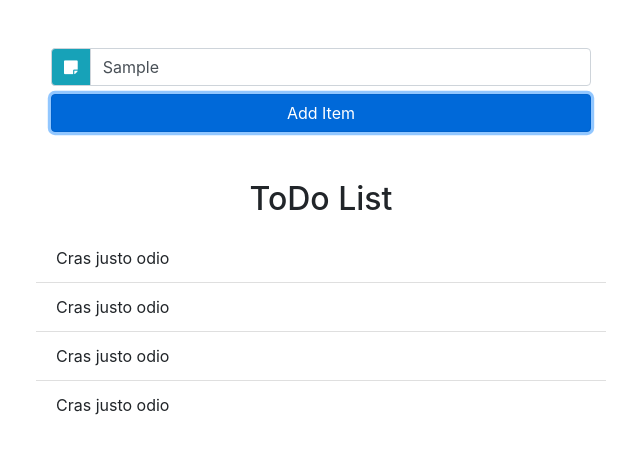
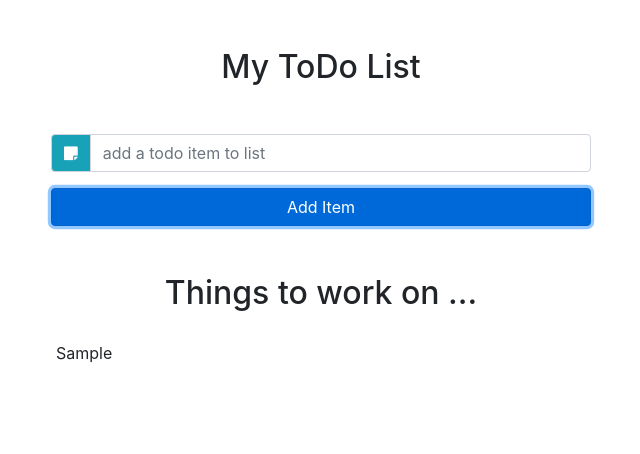
Before and after one commit to bvdizon/react-project-todo-list, a React (Create React App) app: page / in a window 1280 px wide. Both pictures are taken after typing "Sample" into the empty fields and a click on the button "Add Item". Shown: the top 454 px of the page, without its empty margins (319-959 px from the left). Built offline with nearby package versions, Linux system fonts and the light colour scheme.

Commit message:
create a new item functionality

```diff
--- a/src/App.js
+++ b/src/App.js
@@ -1,17 +1,34 @@
 import React, { Component } from 'react'
-// import { v4 as uuidv4 } from 'uuid';
+import { v4 as uuidv4 } from 'uuid';
 import 'bootstrap/dist/css/bootstrap.min.css'
 import TodoInput from './components/TodoInput';
 import TodoList from './components/TodoList';
 
 export default class App extends Component {
+  state = {
+    items: [],
+
+  }
+
+  addTodoItem = item => {
+    const newItem = {
+      title: item,
+      id: uuidv4(),
+    }
+
+    this.setState({
+      items: [...this.state.items, newItem]
+    });
+  }
+
   render() {
 
     return (
       <section className="container" style={{maxWidth: '600px', margin: '0 auto'}}>
-        <TodoInput />
-        <h2 className="mt-5 mb-3 text-center">ToDo List</h2>
-        <TodoList />
+        <h2 className="mt-5 mb-3 text-center">My ToDo List</h2>
+        <TodoInput addTodoItem={ this.addTodoItem }/>
+        <h2 className="mt-5 mb-3 text-center">Things to work on ... </h2>
+        <TodoList items={ this.state.items } />
       </section>
     )
   }
--- a/src/components/Todo.js
+++ b/src/components/Todo.js
@@ -2,6 +2,6 @@ import React, { Component } from 'react'
 
 export default class Todo extends Component {
     render() {
-        return <li className="list-group-item">Cras justo odio</li>
+        return <li className="list-group-item" style={{textTransform: 'capitalize'}}>{ this.props.item.title }</li>
     }
 }
--- a/src/components/TodoInput.js
+++ b/src/components/TodoInput.js
@@ -13,7 +13,11 @@ export default class TodoInput extends Component {
 
     handleSubmit = e => {
         e.preventDefault();
-        console.log(this.state.todoItem);
+        this.props.addTodoItem(this.state.todoItem);
+
+        this.setState({
+            todoItem: "",
+        })
     }
 
     render() {
@@ -21,13 +25,13 @@ export default class TodoInput extends Component {
             <form className="mt-5" onSubmit={ this.handleSubmit }>
                 <div className="col-auto">
                     <label className="sr-only" htmlFor="inlineFormInputGroup">Username</label>
-                    <div className="input-group mb-2">
+                    <div className="input-group mb-3">
                         <div className="input-group-prepend">
                             <div className="input-group-text bg-info text-white">
                                 <i className="fa fa-sticky-note"></i>
                             </div>
                         </div>
-                        <input type="text" className="form-control" id="inlineFormInputGroup" placeholder="add a todo item to list" name="todoItem" onChange={ this.handleChange }/>
+                        <input type="text" className="form-control" id="inlineFormInputGroup" placeholder="add a todo item to list" name="todoItem" value={ this.state.todoItem } onChange={ this.handleChange }/>
                     </div>
                     <button type="add-todo" className="btn btn-block btn-primary">Add Item</button>
                 </div>
--- a/src/components/TodoList.js
+++ b/src/components/TodoList.js
@@ -5,10 +5,7 @@ export default class TodoList extends Component {
     render() {
         return (
             <ul className="list-group list-group-flush">
-                <Todo />
-                <Todo />
-                <Todo />
-                <Todo />
+                {this.props.items.map(item => <Todo key={item.id} item={item} />) }
             </ul>
         )
     }
```
Also changed, not shown: 1 other file (tests, documents, lock files or other folders).
